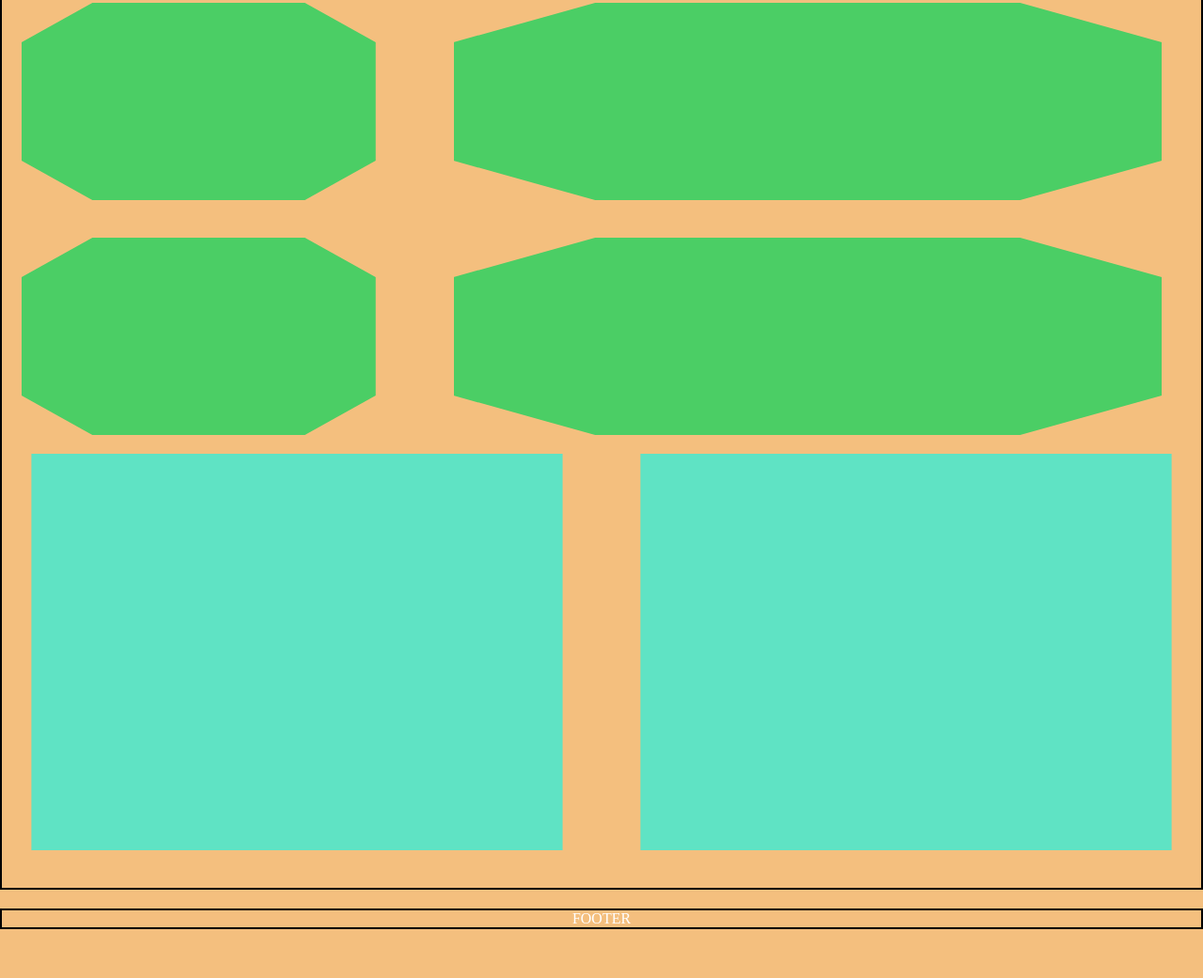
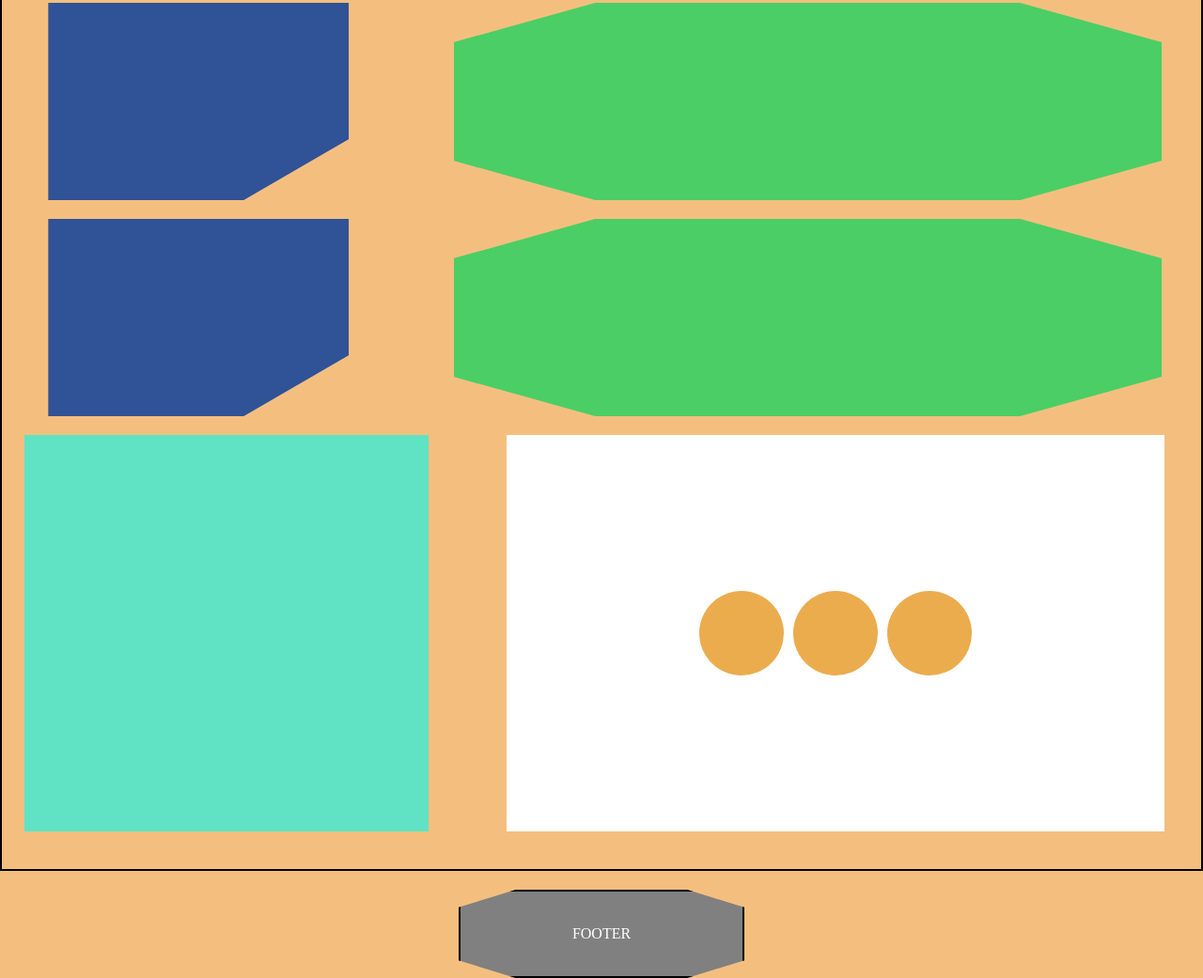
Before and after one commit to janekparviste/Figma-myDesktopView, a plain HTML site: page index.html in a window 1280 px wide. Shown: the part 1078-2119 px from the top of the page at 94% size. Before the commit the page ends 2067 px from the top, so only its background shows below. Drawn offline with Linux system fonts and the light colour scheme.

Commit message:
some changes Figma myDesktopView homeTask

```diff
--- a/css/style.css
+++ b/css/style.css
@@ -151,7 +151,7 @@ body {
     display: none;
 }
 
-.bevelDesktop {
+.gallery-imageDesktop {
     display: none;
 }
 
@@ -241,7 +241,7 @@ body {
         display: none;
     }
 
-    .bevelDesktop {
+    .gallery-imageDesktop {
         display: none;
     }
 }
@@ -288,8 +288,13 @@ body {
         display: none;
     }
 
+    .myworks {
+        width: 100%;
+    }
+
     .gallery {
         display: grid;
+        width: 100%;
         grid-template-columns: repeat(3, 1fr);
         grid-template-rows: repeat(2, auto);
         gap: 20px;
@@ -310,20 +315,21 @@ body {
         justify-items: center;
         align-items: center;
         gap: 20px;
+        margin-top: 20px;
+    }
+
+    .gallery-imageDesktop {
+        display: block;
+        width: 320px;
+        height: 210px;
+        background-color: rgb(48, 82, 150);
+        clip-path: polygon(100% 0, 100% 69%, 65% 100%, 0 100%, 0 0);
     }
 
     .bevel {
         display: block;
         width: 90%;
         height: 210px;
-        margin-top: 20px;
-    }
-
-    .bevelDesktop {
-        display: block;
-        width: 90%;
-        height: 210px;
-        margin-top: 20px;
     }
 
     .message {
@@ -349,14 +355,33 @@ body {
     }
 
     .social-mediaDesktop {
-        display: block;
+        display: flex;
         width: 90%;
         height: 422px;
-        background-color: rgb(95, 227, 196);
+        background-color: #fff;
         clip-path: polygon(100% 0, 100% 100%, 0 100%, 0 0);
+        justify-content: center;
+        align-items: center;
+    }
+
+    .social-mediaDesktop div {
+        display: inline-block;
+        width: 90px;
+        height: 90px;
+        background-color: rgb(235, 172, 78);
+        clip-path: circle(50% at 50% 50%);
+        margin: 5px;
     }
 
     .social-media {
         display: none;
     }
+
+    footer {
+        width: 300px;
+        height: 90px;
+        background-color: grey;
+        clip-path: polygon(20% 0%, 80% 0%, 100% 20%, 100% 80%, 80% 100%, 20% 100%, 0% 80%, 0% 20%);
+        margin: 0 auto;
+    }
 }
--- a/index.html
+++ b/index.html
@@ -39,10 +39,10 @@
                 </div>
 
                 <div class="myclients">
+                    <div class="gallery-imageDesktop"></div>
                     <div class="bevel"></div>
+                    <div class="gallery-imageDesktop"></div>
                     <div class="bevel"></div>
-                    <div class="bevelDesktop"></div>
-                    <div class="bevelDesktop"></div>
                 </div>
 
                 <div class="contact">
@@ -50,7 +50,11 @@
 
                     <div class="contact-form"></div>
 
-                    <div class="social-mediaDesktop"></div>
+                    <div class="social-mediaDesktop">
+                        <div class="facebook"></div>
+                        <div class="instagram"></div>
+                        <div class="linkedin"></div>
+                    </div>
                 </div>
 
                 <div class="social-media">
```
